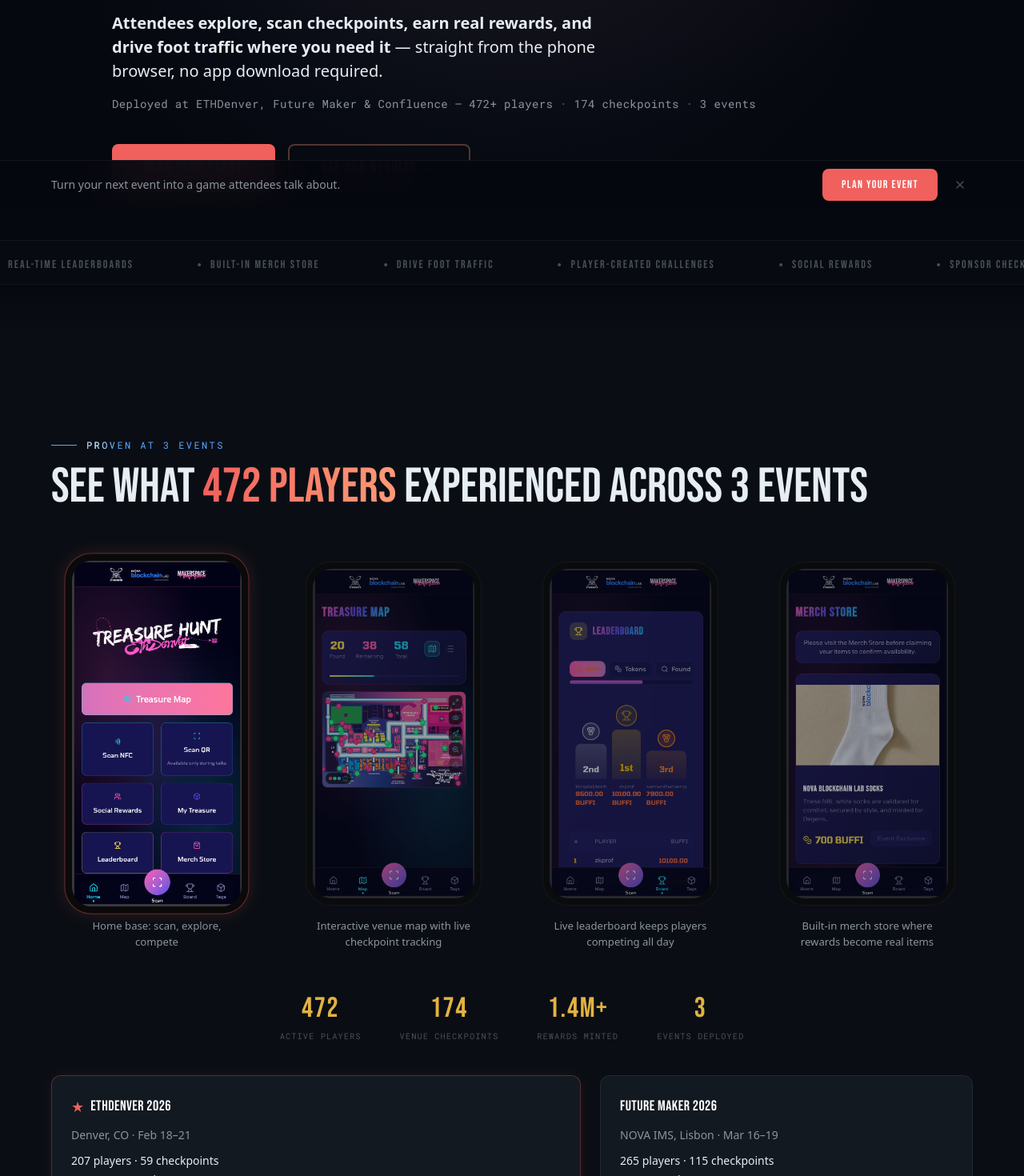
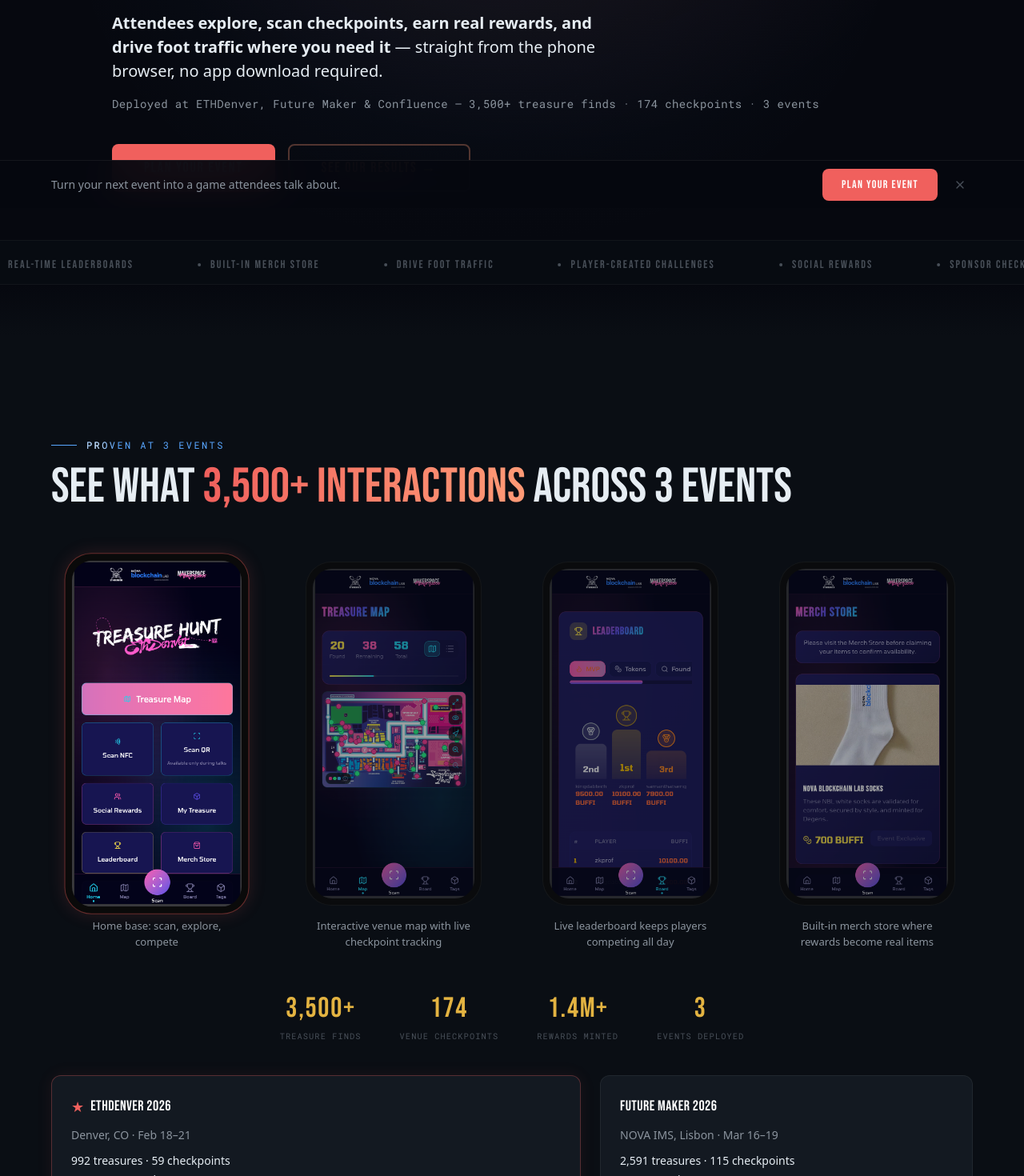
Before and after one commit to Nova-Blockchain-Lab/treasure-hunt-landing, a Next.js app: page / in a window 1280 px wide. Shown: the part 600-2070 px from the top of the page at 80% size. Built offline with nearby package versions, Linux system fonts and the light colour scheme; a web font is replaced by a local one.

Commit message:
Replace player counts with treasure finds across marketing copy
Player counts (472) undersell engagement. Swapped for treasure finds
(3,500+) which better reflect activity volume. Updated hero badge,
demo section, event cards, and CTA trust signals in both EN and PT.

```diff
--- a/data/demo-stats.ts
+++ b/data/demo-stats.ts
@@ -1,5 +1,5 @@
 export const stats = [
-  { value: "472", label: "Active Players" },
+  { value: "3,500+", label: "Treasure Finds" },
   { value: "174", label: "Venue Checkpoints" },
   { value: "1.4M+", label: "Rewards Minted" },
   { value: "3", label: "Events Deployed" },
--- a/dictionaries/en.json
+++ b/dictionaries/en.json
@@ -13,7 +13,7 @@
     "headlineHighlight": "Into a Game",
     "tagline": "Attendees explore, scan checkpoints, earn real rewards, and drive foot traffic where you need it",
     "taglineSuffix": " \u2014 straight from the phone browser, no app download required.",
-    "trustBadge": "Deployed at ETHDenver, Future Maker & Confluence \u2014 472+ players \u00b7 174 checkpoints \u00b7 3 events",
+    "trustBadge": "Deployed at ETHDenver, Future Maker & Confluence \u2014 3,500+ treasure finds \u00b7 174 checkpoints \u00b7 3 events",
     "bookDemo": "Plan Your Event",
     "seeItLive": "See Our Results \u2192"
   },
@@ -31,8 +31,8 @@
   "demo": {
     "eyebrow": "Proven at 3 Events",
     "heading": "See What",
-    "headingHighlight": "472 Players",
-    "headingSuffix": "Experienced Across 3 Events",
+    "headingHighlight": "3,500+ Interactions",
+    "headingSuffix": "Across 3 Events",
     "seeItLive": "See It Live \u2192",
     "seeReport": "See Report \u2192",
     "seeFmReport": "See Report \u2192",
@@ -43,7 +43,7 @@
       "Built-in merch store where rewards become real items"
     ],
     "stats": [
-      { "value": "472", "label": "Active Players" },
+      { "value": "3,500+", "label": "Treasure Finds" },
       { "value": "174", "label": "Venue Checkpoints" },
       { "value": "1.4M+", "label": "Rewards Minted" },
       { "value": "3", "label": "Events Deployed" }
@@ -51,13 +51,13 @@
     "ethdenverCard": {
       "title": "ETHDenver 2026",
       "location": "Denver, CO \u00b7 Feb 18\u201321",
-      "stat1": "207 players \u00b7 59 checkpoints",
+      "stat1": "992 treasures \u00b7 59 checkpoints",
       "stat2": "462K BUFFI \u00b7 4 days"
     },
     "futureMakerCard": {
       "title": "Future Maker 2026",
       "location": "NOVA IMS, Lisbon \u00b7 Mar 16\u201319",
-      "stat1": "265 players \u00b7 115 checkpoints",
+      "stat1": "2,591 treasures \u00b7 115 checkpoints",
       "stat2": "1M FM \u00b7 3 days"
     }
   },
@@ -197,7 +197,7 @@
     "heading": "Ready to Turn Foot Traffic",
     "headingHighlight": "Into Measurable Results?",
     "description": "Treasure Hunt deploys in days. Tell us about your event and we\u2019ll show you what\u2019s possible.",
-    "trustSignal": "Proven at ETHDenver, Future Maker & Confluence \u2014 472+ players, 174 checkpoints, 3 events",
+    "trustSignal": "Proven at ETHDenver, Future Maker & Confluence \u2014 3,500+ treasure finds, 174 checkpoints, 3 events",
     "bookDemo": "Plan Your Event",
     "seeItLive": "See Our Results \u2192"
   },
--- a/dictionaries/pt.json
+++ b/dictionaries/pt.json
@@ -13,7 +13,7 @@
     "headlineHighlight": "Num Jogo",
     "tagline": "Os participantes exploram, scaneiam checkpoints, ganham recompensas reais e direcionam trafego para onde precisa",
     "taglineSuffix": " \u2014 direto no browser do telemovel, sem download de app.",
-    "trustBadge": "Implementado no ETHDenver, Future Maker & Confluence \u2014 472+ jogadores \u00b7 174 checkpoints \u00b7 3 eventos",
+    "trustBadge": "Implementado no ETHDenver, Future Maker & Confluence \u2014 3.500+ tesouros encontrados \u00b7 174 checkpoints \u00b7 3 eventos",
     "bookDemo": "Planear o Seu Evento",
     "seeItLive": "Ver Resultados \u2192"
   },
@@ -31,8 +31,8 @@
   "demo": {
     "eyebrow": "Provado em 3 Eventos",
     "heading": "Veja o Que",
-    "headingHighlight": "472 Jogadores",
-    "headingSuffix": "Experienciaram em 3 Eventos",
+    "headingHighlight": "3.500+ Interacoes",
+    "headingSuffix": "em 3 Eventos",
     "seeItLive": "Ver ao Vivo \u2192",
     "seeReport": "Ver Relatorio \u2192",
     "seeFmReport": "Ver Relatorio \u2192",
@@ -43,7 +43,7 @@
       "Loja de merch integrada onde recompensas viram itens reais"
     ],
     "stats": [
-      { "value": "472", "label": "Jogadores Ativos" },
+      { "value": "3.500+", "label": "Tesouros Encontrados" },
       { "value": "174", "label": "Checkpoints" },
       { "value": "1.4M+", "label": "Recompensas" },
       { "value": "3", "label": "Eventos" }
@@ -51,13 +51,13 @@
     "ethdenverCard": {
       "title": "ETHDenver 2026",
       "location": "Denver, CO \u00b7 18\u201321 Fev",
-      "stat1": "207 jogadores \u00b7 59 checkpoints",
+      "stat1": "992 tesouros \u00b7 59 checkpoints",
       "stat2": "462K BUFFI \u00b7 4 dias"
     },
     "futureMakerCard": {
       "title": "Future Maker 2026",
       "location": "NOVA IMS, Lisboa \u00b7 16\u201319 Mar",
-      "stat1": "265 jogadores \u00b7 115 checkpoints",
+      "stat1": "2.591 tesouros \u00b7 115 checkpoints",
       "stat2": "1M FM \u00b7 3 dias"
     }
   },
@@ -197,7 +197,7 @@
     "heading": "Pronto para Transformar Trafego",
     "headingHighlight": "em Resultados Mensuraveis?",
     "description": "O Treasure Hunt e implementado em dias. Conte-nos sobre o seu evento e mostramos o que e possivel.",
-    "trustSignal": "Comprovado no ETHDenver, Future Maker & Confluence \u2014 472+ jogadores, 174 checkpoints, 3 eventos",
+    "trustSignal": "Comprovado no ETHDenver, Future Maker & Confluence \u2014 3.500+ tesouros encontrados, 174 checkpoints, 3 eventos",
     "bookDemo": "Planear o Seu Evento",
     "seeItLive": "Ver Resultados \u2192"
   },
```
